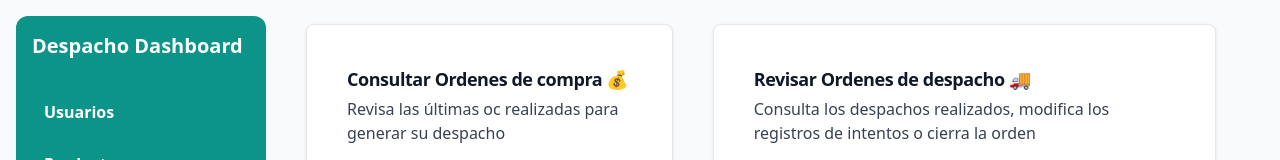
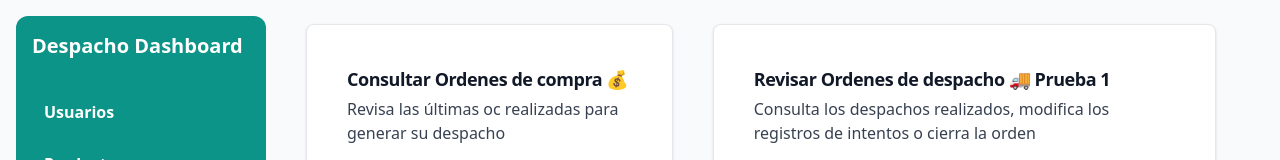
Before and after one commit to JbastianH/front-despacho-innovatech, a React (Vite) app: page / in a window 1280 px wide. Shown: the top 160 px of the page. Built offline with nearby package versions, Linux system fonts and the light colour scheme.

Commit message:
Prueba para ver si funciona ci/cd

```diff
--- a/src/componentes/CrudAdmin/PruebaCards.jsx
+++ b/src/componentes/CrudAdmin/PruebaCards.jsx
@@ -20,7 +20,7 @@ export const PruebaCards = () => {
           }}
         />
         <CardComponent
-          title="Revisar Ordenes de despacho 🚚"
+          title="Revisar Ordenes de despacho 🚚 Prueba 1"
           description="Consulta los despachos realizados, modifica los registros de intentos o cierra la orden"
           buttonText="Consultar"
           onClick={() => {
```
